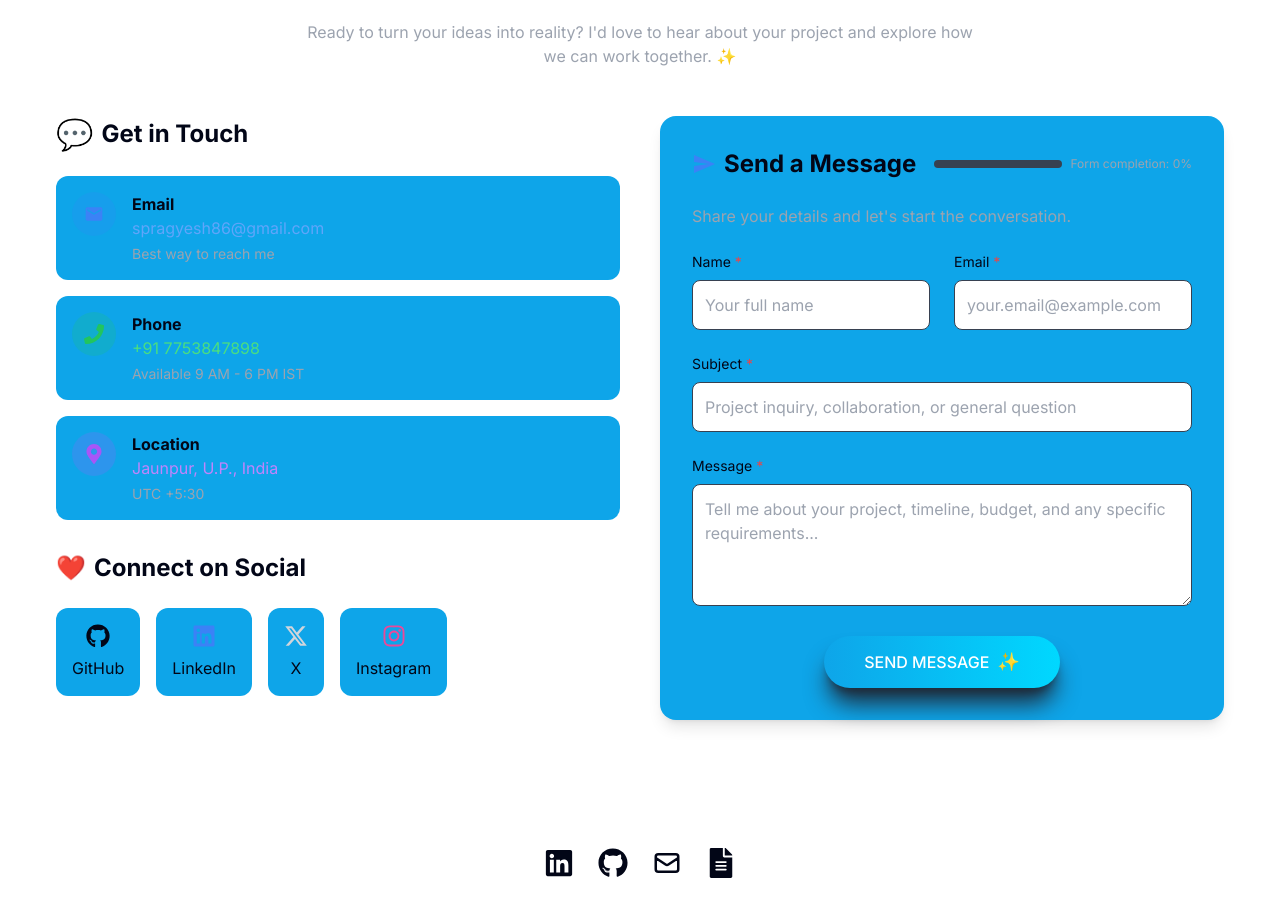
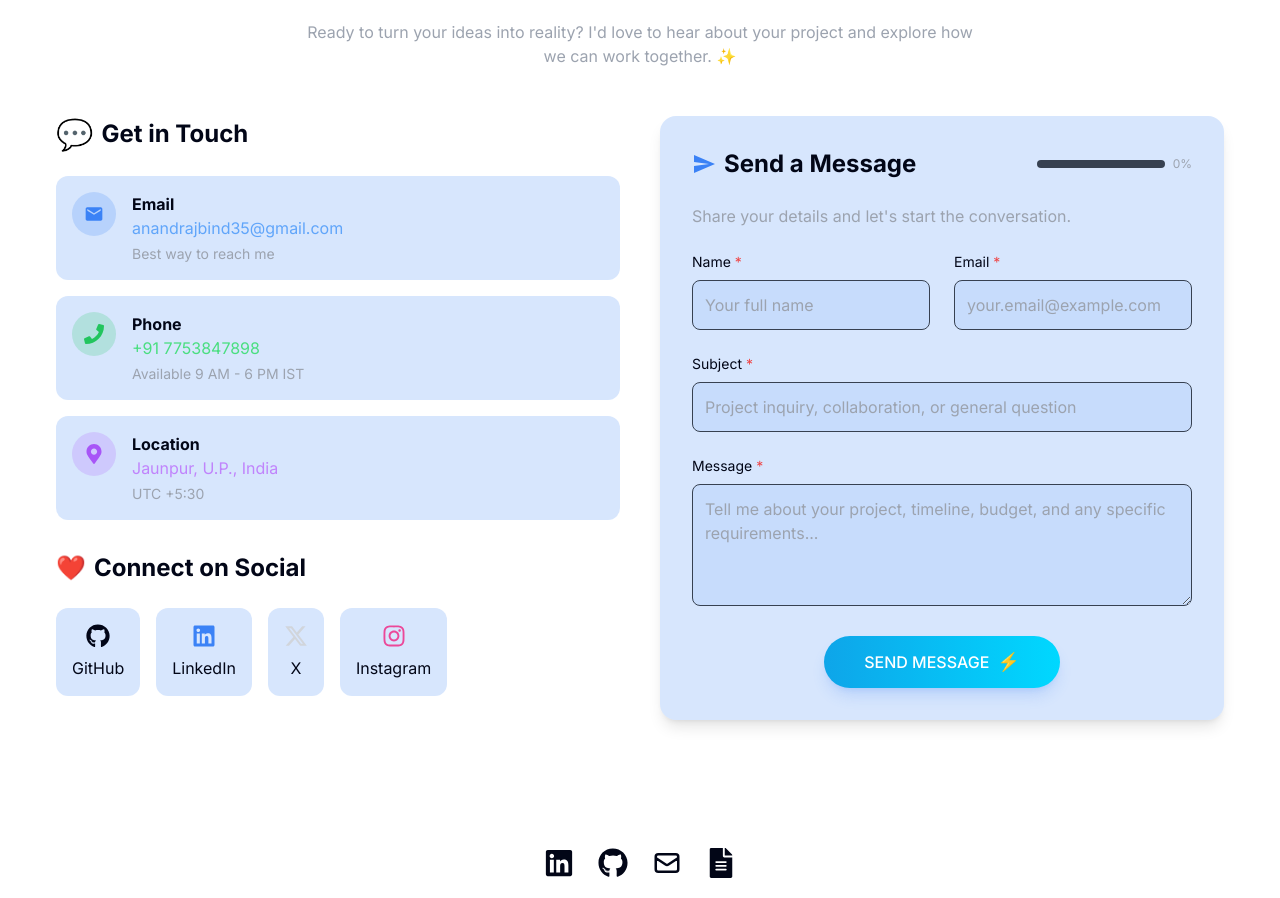
Before and after one commit to AnandRajBind/Portfolio, a React (Vite) app in the folder project/: page / in a window 1280 px wide. Shown: the part 4058-4956 px from the top of the page. Built offline with nearby package versions, Linux system fonts and the light colour scheme.

Commit message:
Contact UI Chaged

```diff
--- a/project/src/components/Contact.jsx
+++ b/project/src/components/Contact.jsx
@@ -1,9 +1,11 @@
-import React, { useState } from 'react';
+import React, { useState, useRef } from 'react';
 import { MdEmail, MdSend } from 'react-icons/md';
 import { FaPhone, FaMapMarkerAlt, FaGithub, FaLinkedin, FaInstagram } from 'react-icons/fa';
 import { FaXTwitter } from 'react-icons/fa6';
+import emailjs from '@emailjs/browser';
 
 const Contact = () => {
+  const form = useRef();
   const [formData, setFormData] = useState({
     name: '',
     email: '',
@@ -11,10 +13,12 @@ const Contact = () => {
     message: ''
   });
 
+  const [isSubmitting, setIsSubmitting] = useState(false);
+  const [submitStatus, setSubmitStatus] = useState(null);
   const [formCompletion, setFormCompletion] = useState(0);
 
-  const handleChange = (e) => {
-    const { name, value } = e.target;
+  const handleChange = (evt) => {
+    const { name, value } = evt.target;
     setFormData(prev => ({
       ...prev,
       [name]: value
@@ -31,11 +35,53 @@ const Contact = () => {
     setFormCompletion(Math.round((filledFields / fields.length) * 100));
   };
 
-  const handleSubmit = (e) => {
+  const handleSubmit = async (e) => {
     e.preventDefault();
-    // Handle form submission
-    console.log('Form submitted:', formData);
-    // Reset form
+
+    // Basic validation
+    if (!formData.name || !formData.email || !formData.subject || !formData.message) {
+      setSubmitStatus({
+        success: false,
+        message: 'Please fill in all required fields'
+      });
+      return;
+    }
+
+    // Email validation
+    const emailRegex = /^[^\s@]+@[^\s@]+\.[^\s@]+$/;
+    if (!emailRegex.test(formData.email)) {
+      setSubmitStatus({
+        success: false,
+        message: 'Please enter a valid email address'
+      });
+      return;
+    }
+
+    setIsSubmitting(true);
+    setSubmitStatus(null);
+
+    // EmailJS configuration
+    // Replace these with your actual EmailJS credentials
+    const serviceId = 'YOUR_SERVICE_ID';
+    const templateId = 'YOUR_TEMPLATE_ID';
+    const publicKey = 'YOUR_PUBLIC_KEY';
+
+    try {
+      const result = await emailjs.sendForm(
+        serviceId,
+        templateId,
+        form.current,
+        publicKey
+      );
+
+      console.log('Email sent successfully:', result.text);
+
+      setSubmitStatus({
+        success: true,
+        message: 'Your message has been sent successfully! I will get back to you soon.'
+      });
+
+      // Reset the form
       setFormData({
         name: '',
         email: '',
@@ -43,6 +89,15 @@ const Contact = () => {
         message: ''
       });
       setFormCompletion(0);
+    } catch (error) {
+      console.error('Error sending email:', error);
+      setSubmitStatus({
+        success: false,
+        message: 'Failed to send message. Please try again or contact me directly via email.'
+      });
+    } finally {
+      setIsSubmitting(false);
+    }
   };
 
   return (
@@ -70,19 +125,19 @@ const Contact = () => {
               {/* Contact Cards */}
               <div className='space-y-4'>
                 {/* Email Card */}
-                <div className='bg-secondary rounded-xl p-4 flex items-start gap-4'>
+                <div className='bg-blue-500/20 rounded-xl p-4 flex items-start gap-4'>
                   <div className='bg-blue-500/20 p-3 rounded-full flex-shrink-0'>
                     <MdEmail className='text-blue-500 text-xl' />
                   </div>
                   <div>
                     <h4 className='font-bold'>Email</h4>
-                    <p className='text-blue-400'>spragyesh86@gmail.com</p>
+                    <p className='text-blue-400'>anandrajbind35@gmail.com</p>
                     <p className='text-sm text-gray-400 mt-1'>Best way to reach me</p>
                   </div>
                 </div>
 
                 {/* Phone Card */}
-                <div className='bg-secondary rounded-xl p-4 flex items-start gap-4'>
+                <div className='bg-blue-500/20 rounded-xl p-4 flex items-start gap-4'>
                   <div className='bg-green-500/20 p-3 rounded-full flex-shrink-0'>
                     <FaPhone className='text-green-500 text-xl' />
                   </div>
@@ -94,7 +149,7 @@ const Contact = () => {
                 </div>
 
                 {/* Location Card */}
-                <div className='bg-secondary rounded-xl p-4 flex items-start gap-4'>
+                <div className='bg-blue-500/20 rounded-xl p-4 flex items-start gap-4'>
                   <div className='bg-purple-500/20 p-3 rounded-full flex-shrink-0'>
                     <FaMapMarkerAlt className='text-purple-500 text-xl' />
                   </div>
@@ -114,26 +169,26 @@ const Contact = () => {
               </h3>
 
               <div className='flex flex-wrap gap-4'>
-                <a href="https://github.com/" target="_blank" rel="noopener noreferrer"
-                   className='bg-secondary hover:bg-secondary/80 p-4 rounded-xl flex flex-col items-center transition-colors'>
+                <a href="https://github.com/AnandRajBind" target="_blank" rel="noopener noreferrer"
+                   className='bg-blue-500/20 hover:bg-blue-500/30 p-4 rounded-xl flex flex-col items-center transition-colors'>
                   <FaGithub className='text-2xl mb-2' />
                   <span>GitHub</span>
                 </a>
 
-                <a href="https://linkedin.com/" target="_blank" rel="noopener noreferrer"
-                   className='bg-secondary hover:bg-secondary/80 p-4 rounded-xl flex flex-col items-center transition-colors'>
+                <a href="https://www.linkedin.com/in/anand-raj-bind-9b6890253/" target="_blank" rel="noopener noreferrer"
+                   className='bg-blue-500/20 hover:bg-blue-500/30 p-4 rounded-xl flex flex-col items-center transition-colors'>
                   <FaLinkedin className='text-2xl mb-2 text-blue-500' />
                   <span>LinkedIn</span>
                 </a>
 
                 <a href="https://twitter.com/" target="_blank" rel="noopener noreferrer"
-                   className='bg-secondary hover:bg-secondary/80 p-4 rounded-xl flex flex-col items-center transition-colors'>
+                   className='bg-blue-500/20 hover:bg-blue-500/30 p-4 rounded-xl flex flex-col items-center transition-colors'>
                   <FaXTwitter className='text-2xl mb-2 text-gray-300' />
                   <span>X</span>
                 </a>
 
                 <a href="https://instagram.com/" target="_blank" rel="noopener noreferrer"
-                   className='bg-secondary hover:bg-secondary/80 p-4 rounded-xl flex flex-col items-center transition-colors'>
+                   className='bg-blue-500/20 hover:bg-blue-500/30 p-4 rounded-xl flex flex-col items-center transition-colors'>
                   <FaInstagram className='text-2xl mb-2 text-pink-500' />
                   <span>Instagram</span>
                 </a>
@@ -142,7 +197,7 @@ const Contact = () => {
           </div>
 
           {/* Right Column - Contact Form */}
-          <div className='bg-secondary p-8 rounded-2xl shadow-lg'>
+          <div className='bg-blue-500/20 p-8 rounded-2xl shadow-lg'>
             <div className='flex items-center justify-between mb-6'>
               <h3 className='text-2xl font-bold flex items-center gap-2'>
                 <MdSend className='text-blue-500' /> Send a Message
@@ -152,17 +207,30 @@ const Contact = () => {
               <div className='flex items-center gap-2'>
                 <div className='bg-gray-700 h-2 w-32 rounded-full overflow-hidden'>
                   <div
-                    className='bg-blue-500 h-full rounded-full'
+                    className='bg-blue-500 h-full rounded-full transition-all duration-300'
                     style={{ width: `${formCompletion}%` }}
                   />
                 </div>
-                <span className='text-xs text-gray-400'>Form completion: {formCompletion}%</span>
+                <span className='text-xs text-gray-400'>{formCompletion}%</span>
               </div>
             </div>
 
-            <p className='text-gray-400 mb-6'>Share your details and let&apos;s start the conversation.</p>
+            <p className='text-gray-400 mb-6'>Share your details and let's start the conversation.</p>
 
-            <form onSubmit={handleSubmit}>
+            {/* Status Message */}
+            {submitStatus && (
+              <div className={`mb-6 p-4 rounded-lg ${
+                submitStatus.success ? 'bg-green-500/20 border border-green-500/30' : 'bg-red-500/20 border border-red-500/30'
+              }`}>
+                <p className={`text-sm ${
+                  submitStatus.success ? 'text-green-400' : 'text-red-400'
+                }`}>
+                  {submitStatus.message}
+                </p>
+              </div>
+            )}
+
+            <form ref={form} onSubmit={handleSubmit}>
               <div className='grid grid-cols-1 md:grid-cols-2 gap-6 mb-6'>
                 {/* Name Input */}
                 <div>
@@ -176,7 +244,7 @@ const Contact = () => {
                     value={formData.name}
                     onChange={handleChange}
                     required
-                    className='w-full bg-tertiary border border-gray-700 rounded-lg p-3 focus:outline-none focus:border-blue-500'
+                    className='w-full bg-blue-500/10 border border-gray-700 rounded-lg p-3 focus:outline-none focus:border-blue-500'
                     placeholder='Your full name'
                   />
                 </div>
@@ -193,7 +261,7 @@ const Contact = () => {
                     value={formData.email}
                     onChange={handleChange}
                     required
-                    className='w-full bg-tertiary border border-gray-700 rounded-lg p-3 focus:outline-none focus:border-blue-500'
+                    className='w-full bg-blue-500/10 border border-gray-700 rounded-lg p-3 focus:outline-none focus:border-blue-500'
                     placeholder='your.email@example.com'
                   />
                 </div>
@@ -211,7 +279,7 @@ const Contact = () => {
                   value={formData.subject}
                   onChange={handleChange}
                   required
-                  className='w-full bg-tertiary border border-gray-700 rounded-lg p-3 focus:outline-none focus:border-blue-500'
+                  className='w-full bg-blue-500/10 border border-gray-700 rounded-lg p-3 focus:outline-none focus:border-blue-500'
                   placeholder='Project inquiry, collaboration, or general question'
                 />
               </div>
@@ -228,7 +296,7 @@ const Contact = () => {
                   value={formData.message}
                   onChange={handleChange}
                   required
-                  className='w-full bg-tertiary border border-gray-700 rounded-lg p-3 focus:outline-none focus:border-blue-500'
+                  className='w-full bg-blue-500/10 border border-gray-700 rounded-lg p-3 focus:outline-none focus:border-blue-500'
                   placeholder='Tell me about your project, timeline, budget, and any specific requirements...'
                 />
               </div>
@@ -237,9 +305,19 @@ const Contact = () => {
               <div className='flex justify-center'>
                 <button
                   type='submit'
-                  className='flex items-center justify-center gap-2 bg-blue-600 hover:bg-blue-700 px-10 py-3 rounded-full transition-colors text-white font-medium'
+                  disabled={isSubmitting}
+                  className='flex items-center justify-center gap-2 bg-blue-600 hover:bg-blue-700 px-10 py-3 rounded-full transition-colors text-white font-medium disabled:opacity-70 disabled:cursor-not-allowed shadow-lg shadow-blue-500/20'
                 >
-                  Send Message <span className='text-lg'>✨</span>
+                  {isSubmitting ? (
+                    <>
+                      <span className="animate-spin h-5 w-5 mr-2 border-t-2 border-white rounded-full"></span>
+                      Sending...
+                    </>
+                  ) : (
+                    <>
+                      SEND MESSAGE <span className='text-lg'>⚡</span>
+                    </>
+                  )}
                 </button>
               </div>
             </form>
```
Lines whose indentation alone changed are shown as unchanged.
